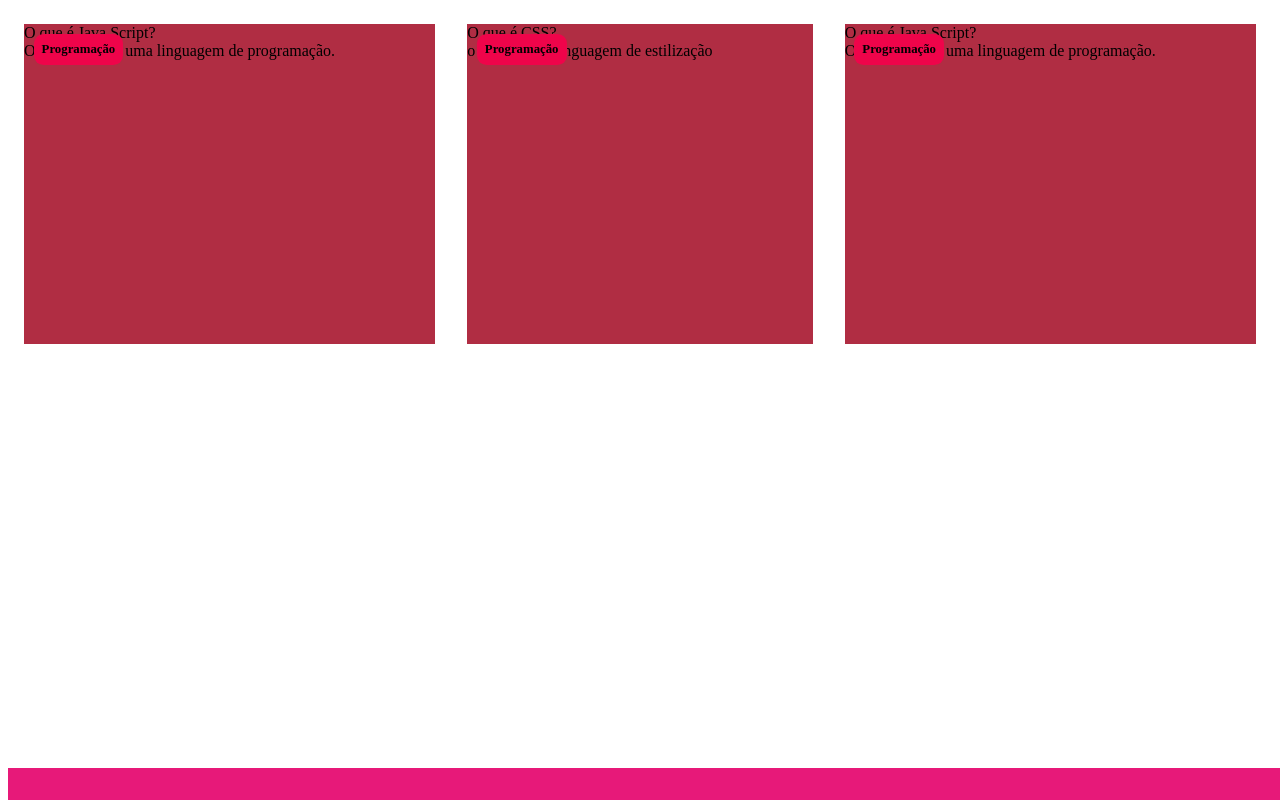
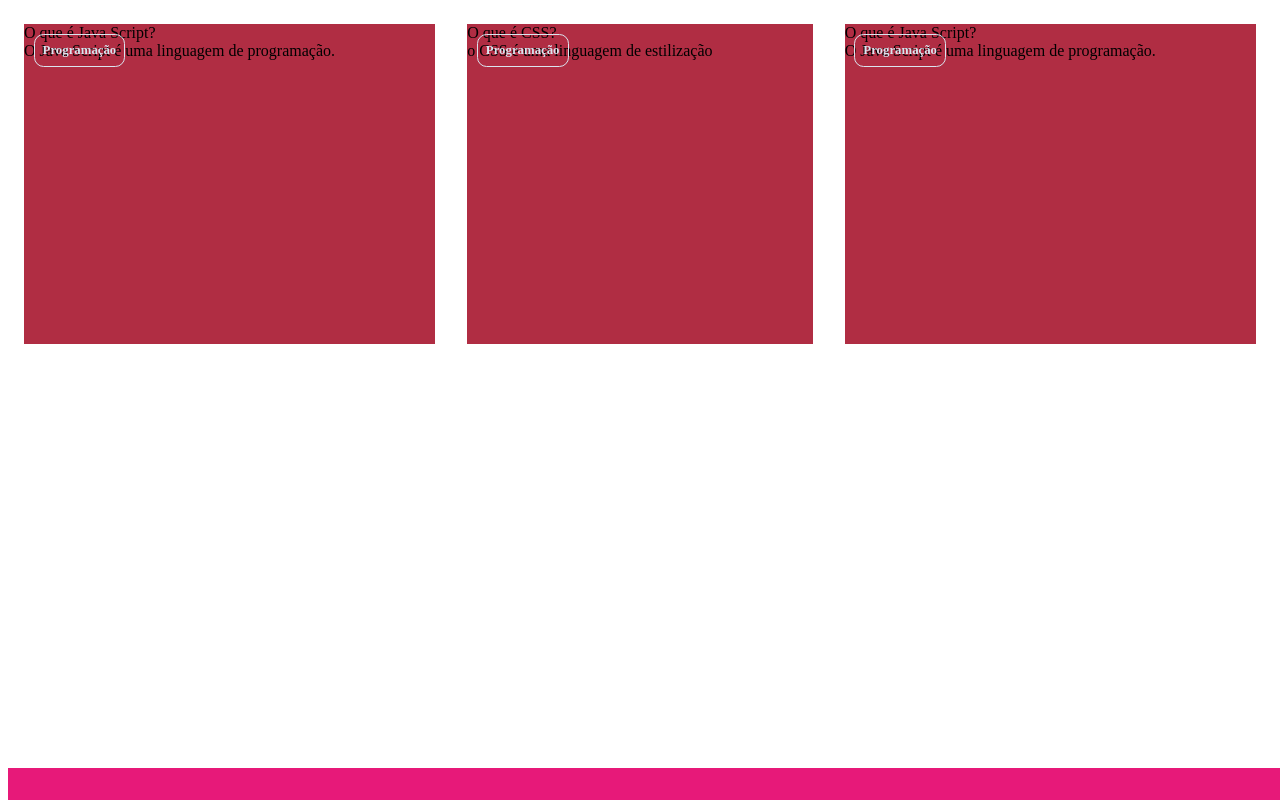
Before and after one commit to Beatrizbottega15/flshcard, a plain HTML site: page index.html in a window 1280 px wide. Drawn offline with Linux system fonts and the light colour scheme; a web font is replaced by a local one.

Commit message:
cartão conteúdo h3

```diff
--- a/assets/style.css
+++ b/assets/style.css
@@ -23,7 +23,8 @@ flex-basis: calc(33% -6rem);
 }
 
 .cartao__conteudo h3 {
-background-color: rgb(239, 4, 74);
+color: var(--text-color);
+border: 1px solid var(--text-color);
 text-align: left;
 padding: 0.5rem;
 position: absolute;
```
